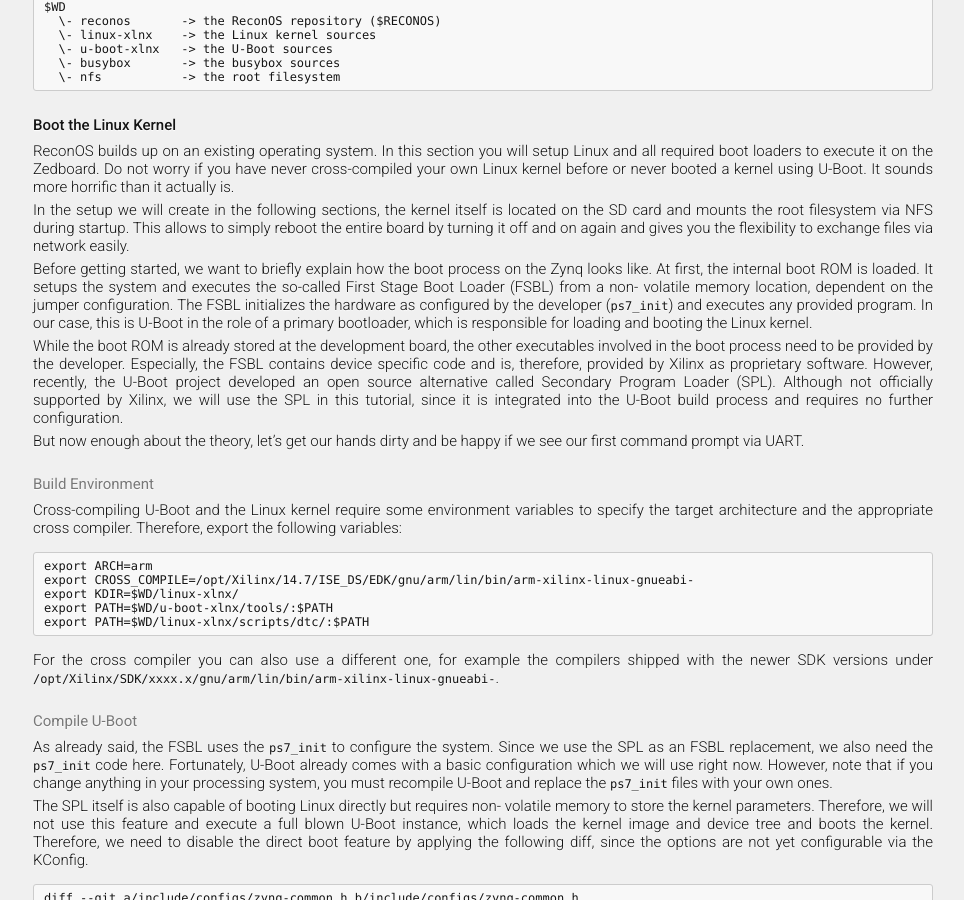
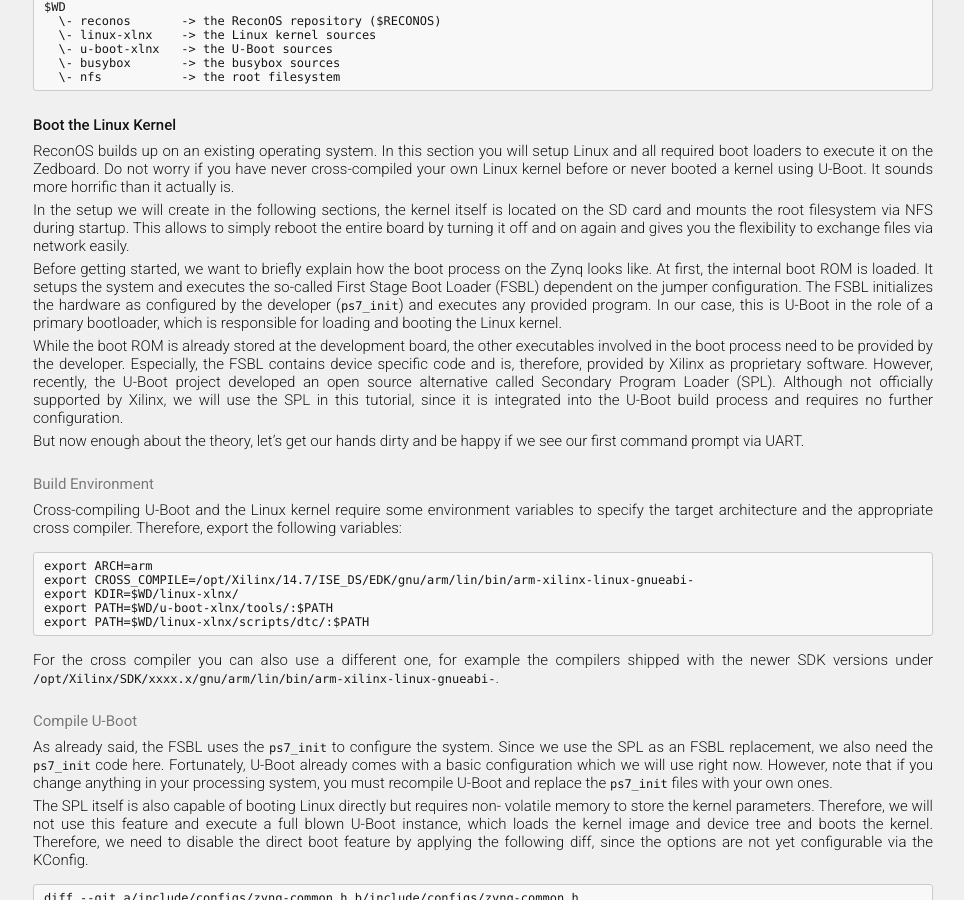
Before and after one commit to ReconOS/reconos.github.io, a Jekyll site: the page built from gettingstarted/tutorial/index.md, in a window 1280 px wide and 900 px high, scrolled down 1129 px. Shown: the whole window, without its empty margins (157-1121 px from the left). Built offline with Jekyll 4.4.1, drawn with Linux system fonts in a browser that asks for light colours; Markdown is read by kramdown in place of the engine named in the settings.

```diff
--- a/gettingstarted/tutorial/index.md
+++ b/gettingstarted/tutorial/index.md
@@ -95,12 +95,11 @@ and gives you the flexibility to exchange files via network easily.
 
 Before getting started, we want to briefly explain how the boot process on the
 Zynq looks like. At first, the internal boot ROM is loaded. It setups the
-system and executes the so-called First Stage Boot Loader (FSBL) from a non-
-volatile memory location, dependent on the jumper configuration. The FSBL
-initializes the hardware as configured by the developer (`ps7_init`) and
-executes any provided program. In our case, this is U-Boot in the role of a
-primary bootloader, which is responsible for loading and booting the Linux
-kernel.
+system and executes the so-called First Stage Boot Loader (FSBL) dependent on
+the jumper configuration. The FSBL initializes the hardware as configured by
+the developer (`ps7_init`) and executes any provided program. In our case,
+this is U-Boot in the role of a primary bootloader, which is responsible for
+loading and booting the Linux kernel.
 
 While the boot ROM is already stored at the development board, the other
 executables involved in the boot process need to be provided by the developer.
```
